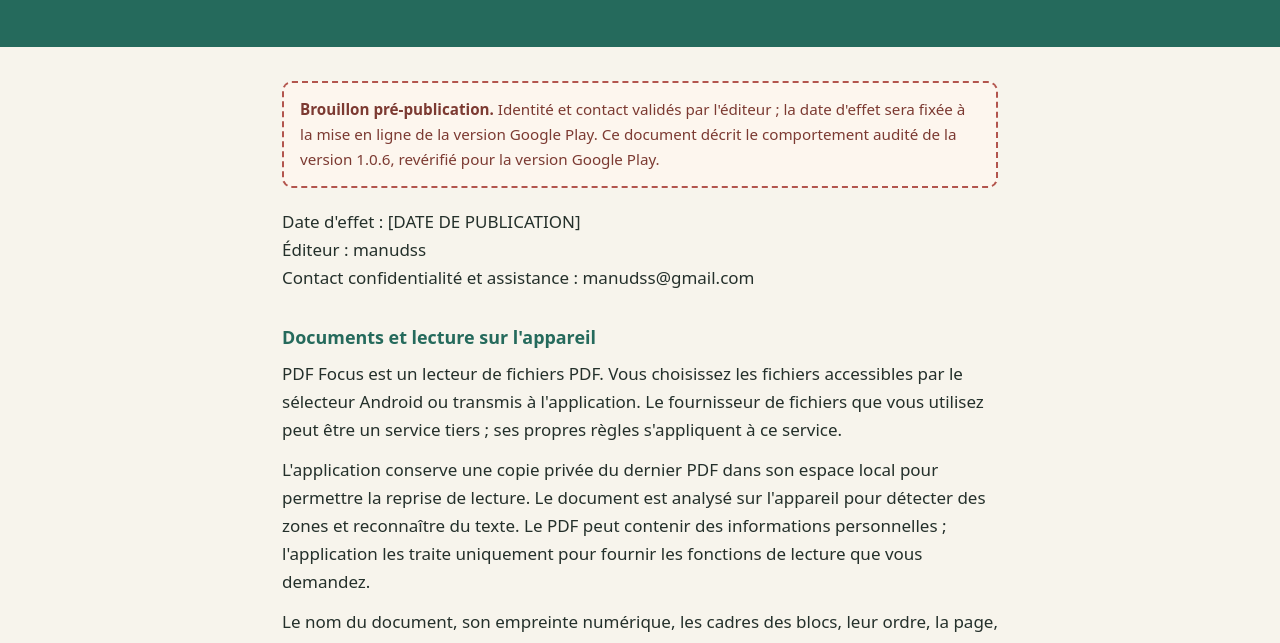
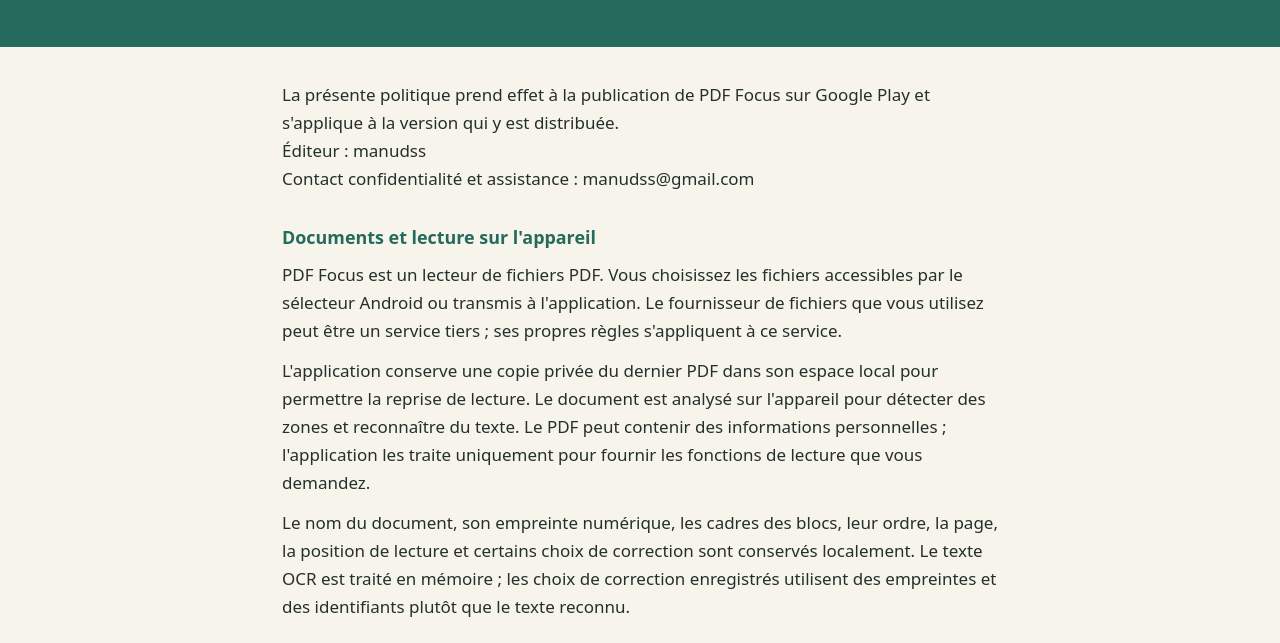
Before and after one commit to manudss/pdf-focus-reader, a plain HTML site: page docs/confidentialite.html in a window 1280 px wide. Shown: the part 133-776 px from the top of the page. Drawn offline with Linux system fonts and the light colour scheme.

Commit message:
Docs: fill publisher identity and contact in the privacy policy
Owner-approved public choices: publisher manudss, contact
manudss@gmail.com. Support requests are handled in the publisher's
Gmail mailbox and kept at most 12 months (proportionate proposal, to
confirm at review). Effective at the Google Play publication; no
placeholder remains on the page.

```diff
--- a/docs/confidentialite.html
+++ b/docs/confidentialite.html
@@ -31,9 +31,7 @@ footer a{color:var(--vert)}
 </header>
 <main>
   <div class="wrap">
-    <p class="note"><strong>Brouillon pré-publication.</strong> Identité et contact validés par l'éditeur ; la date d'effet sera fixée à la mise en ligne de la version Google Play. Ce document décrit le comportement audité de la version 1.0.6, revérifié pour la version Google Play.</p>
-
-    <p>Date d'effet : [DATE DE PUBLICATION]<br>
+    <p>La présente politique prend effet à la publication de PDF Focus sur Google Play et s'applique à la version qui y est distribuée.<br>
     Éditeur : manudss<br>
     Contact confidentialité et assistance : manudss@gmail.com</p>
 
@@ -56,7 +54,7 @@ footer a{color:var(--vert)}
     <p>Les fichiers de travail sont placés dans l'espace privé de l'application géré par Android. Le partage d'image accorde un accès en lecture au destinataire choisi par les mécanismes Android. La sauvegarde Android des données de l'application est désactivée dans sa configuration. Ces mesures ne constituent pas une garantie absolue de sécurité du téléphone ou des applications destinataires.</p>
 
     <h2>Nous contacter</h2>
-    <p>Pour une question ou un signalement, contactez manudss@gmail.com. Si vous nous écrivez, votre message et les informations que vous choisissez d'envoyer sont traités dans la messagerie Gmail (Google) de l'éditeur pour vous répondre. Les demandes d'assistance sont conservées au maximum 12 mois pour assurer le suivi, puis supprimées. N'envoyez pas de PDF contenant des informations privées sans nécessité.</p>
+    <p>Pour une question ou un signalement, contactez manudss@gmail.com. Si vous nous écrivez, votre message et les informations que vous choisissez d'envoyer seront traités dans la messagerie de l'éditeur pour vous répondre. N'envoyez pas de PDF contenant des informations privées sans nécessité.</p>
 
     <h2>Évolutions</h2>
     <p>Cette politique sera mise à jour si les fonctions ou les pratiques de traitement changent. La version applicable est disponible à <strong>https://manudss.github.io/pdf-focus-reader/confidentialite.html</strong>.</p>
```
